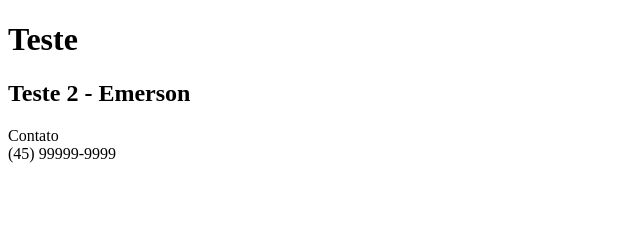
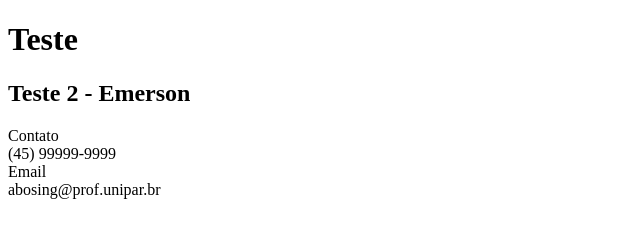
Before and after one commit to profandersonbosing/devops-git, a plain HTML site: page index.html in a window 1280 px wide. Shown: the whole page, without its empty margins (0-640 px from the left). Drawn offline with Linux system fonts and the light colour scheme.

Commit message:
Adicionado email aos contatos

```diff
--- a/index.html
+++ b/index.html
@@ -11,5 +11,8 @@
   <div>Contato</div>
   <div>(45) 99999-9999</div>
 
+  <div>Email</div>
+  <div>abosing@prof.unipar.br</div>
+
 </body>
 </html>
```
